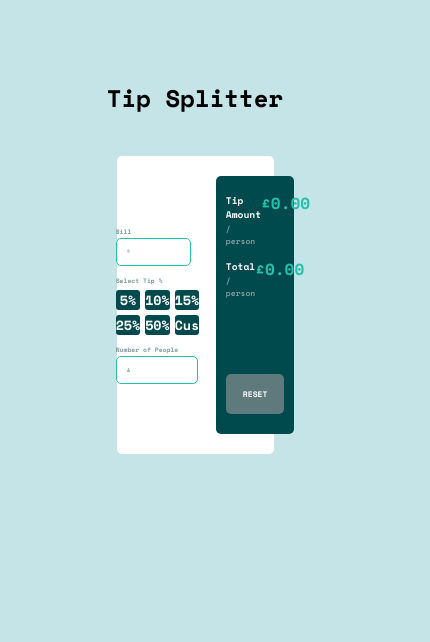
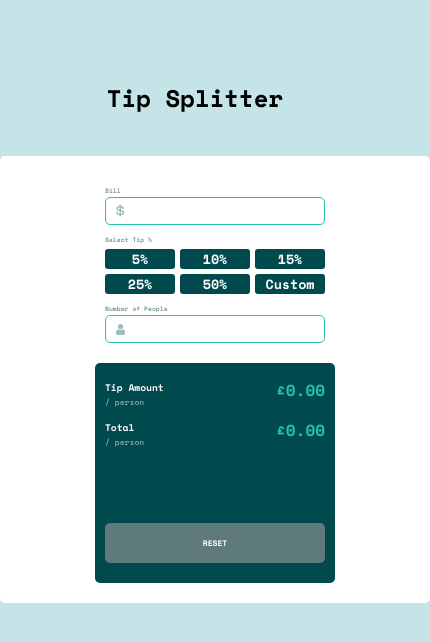
Before and after one commit to anjaliruth/TipSplitter, a React (Create React App) app: page / in a window 390 px wide. Shown: the top 642 px of the page, 430 px wide, since content can reach past the window. Built offline with nearby package versions, Linux system fonts and the light colour scheme.

Commit message:
responsive layout and design looks good: just need to reset input values and change custom settings

```diff
--- a/src/App.css
+++ b/src/App.css
@@ -26,10 +26,12 @@
 .App{
   display: flex;
   flex-direction: row;
+  flex-wrap: wrap;
   justify-content: center;
   align-items: center;
   background-color: var(--color7);
-  width: 30%;
+  width: 100%;
+  max-width: 500px;
   height: 50%;
   margin:40px auto;
 padding: 20px;
@@ -45,20 +47,25 @@ gap:10px;
 }
 
 .inputFields {
+box-sizing: border-box;
   display: flex;
-  width: 60%;
+  width: 240px;
   height: 10%;
   flex-direction: column;
   justify-content: center;
   align-items: flex-start;
   margin: 0 auto;
-  padding: 20px;
+  padding: 10px;
   /* background-color: blueviolet; */
 }
 
+.amtPeople, .billAmount, .tipButtons{
+  width: 220px;
+}
 .outputFields {
+  box-sizing:border-box ;
   display: flex;
-  width: 50%;
+  width: 240px;
   height: 10%;
   flex-direction: column;
   justify-content: center;
@@ -79,11 +86,13 @@ gap:10px;
   text-align: left;
 }
 .billAmount > input {
-  width: 104%;
+  box-sizing: border-box;
+  width: 100%;
   height: 100%;
   border-radius: 5px;
   border: 1px solid var(--color3);
   margin-top: 2px;
+  padding-right: 5px;
   padding-top: 3px;
   padding-bottom: 3px;
   background-image: url('../src/images/icon-dollar.svg');
@@ -91,6 +100,7 @@ gap:10px;
   background-position: 10px center;
   /* padding-left: 40px; */
   background-size: 4%;
+  text-align: end;
 }
 /* .icon {
   background-image: url("../src/images/icon-dollar.svg");
@@ -125,8 +135,6 @@ gap:10px;
 .tipButtons{
   display: grid;
   grid-template-columns: 1fr 1fr 1fr;
-
-  width: 100%;
   gap: 5px;
   /* background-color: blue; */
 }
@@ -147,12 +155,12 @@ gap:10px;
   border: none;
   border-radius: 3px;
   background-color: var(--color4);
-  color: var(--color7);
 }
 
 .custom::placeholder{
-  color: var(--color7);
+  color: #fff;
 }
+
 .inputLabel3{
 font-size: 0.4rem;
 /* background-color: aquamarine; */
@@ -165,6 +173,7 @@ text-align: left;
 
 
 .amtPeople > input{
+  box-sizing:border-box;
   background-image: url('../src/images/icon-person.svg');
   background-repeat: no-repeat;
   background-position: 10px center;
@@ -172,12 +181,13 @@ text-align: left;
   /* padding-left: 57px; */
   padding-top:3px;
   padding-bottom:3px;
+  padding-right: 5px;
   background-size:4%;
   margin-top: 2px;
   border: 1px solid var(--color3);
   border-radius: 5px;
-  width: 114%;
-
+  width: 100%;
+text-align: end;
 }
 
 .outputTitle {
--- a/src/App.js
+++ b/src/App.js
@@ -37,9 +37,9 @@ function App() {
       <h1 className="title">Tip Splitter</h1>
       <div className="App">
         <div className="inputFields">
-          <BillAmount handleBillAmount={handleBillAmount} billAmount={billAmount} />
-          <TipButton handleTipAmount={handleTipAmount} />
-          <AmountPpl handlenumPeople={handlenumPeople} numPeople={numPeople}/>
+          <BillAmount handleBillAmount={handleBillAmount} />
+          <TipButton handleTipAmount={handleTipAmount} tipPercent={tipPercent} />
+          <AmountPpl handlenumPeople={handlenumPeople} />
         </div>
         <div className="outputFields">
           <TipAmount
--- a/src/components/AmountPpl/AmountPpl.js
+++ b/src/components/AmountPpl/AmountPpl.js
@@ -4,7 +4,7 @@ export default function AmountPpl( {handlenumPeople, numPeople}){
   return (
     <div className="amtPeople">
         <p className="inputLabel3">Number of People</p>
-        <input onChange={handlenumPeople} value={numPeople}/>
+        <input value={numPeople} onChange={handlenumPeople} />
     </div>
   )
 }
--- a/src/components/TipAmount/TipAmount.js
+++ b/src/components/TipAmount/TipAmount.js
@@ -9,7 +9,7 @@ export default function TipAmount({ billAmount, tipPercent, numPeople }) {
       </div>
       <div className="calculatedAmt">
         {tipPercent > 0 && numPeople > 0
-          ? `$${((billAmount * tipPercent) / numPeople).toFixed(2)}`
+          ? `£${((billAmount * tipPercent) / numPeople).toFixed(2)}`
           : "£0.00"}
       </div>
     </div>
--- a/src/components/TipButton/TipButton.js
+++ b/src/components/TipButton/TipButton.js
@@ -1,6 +1,6 @@
 import React from "react";
 
-export default function TipButton({ handleTipAmount }) {
+export default function TipButton({ handleTipAmount, tipPercent }) {
   const tips = [5, 10, 15, 25, 50];
   return (
     <div className="tipsTotal">
--- a/src/components/Total/Total.js
+++ b/src/components/Total/Total.js
@@ -8,7 +8,7 @@ export default function Total({billAmount, tipPercent, numPeople}){
         <p className="small1">/ person</p>
         </div>
       <div className="calculatedAmt1">
-        {tipPercent > 0 && numPeople > 0 ? `$${((billAmount * (1+tipPercent)) / numPeople).toFixed(2)}` : "£0.00"}
+        {tipPercent > 0 && numPeople > 0 ? `£${((billAmount * (1+tipPercent)) / numPeople).toFixed(2)}` : "£0.00"}
     </div>
     </div>
   )
```
Also changed, not shown: src_export.txt.
